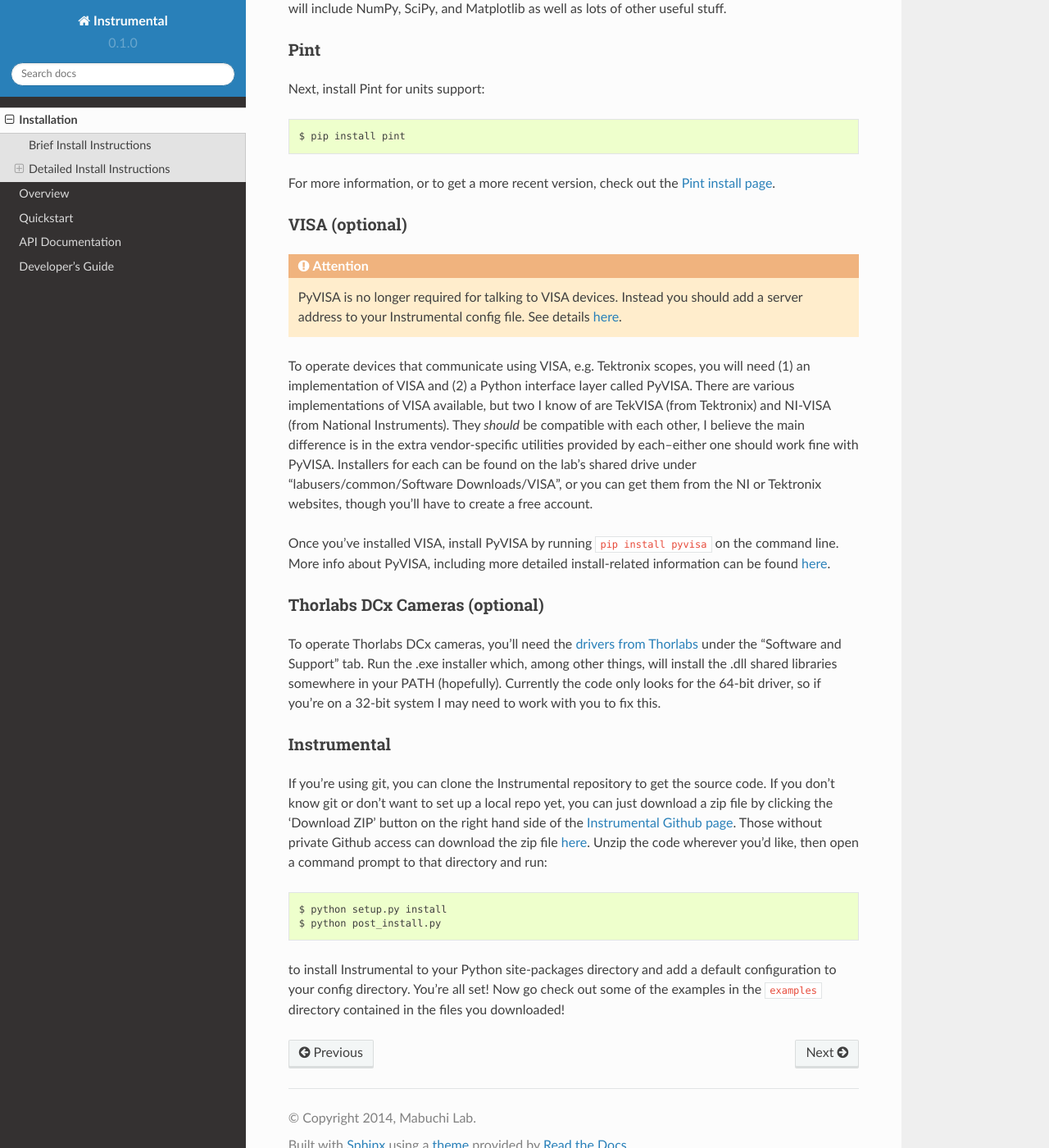
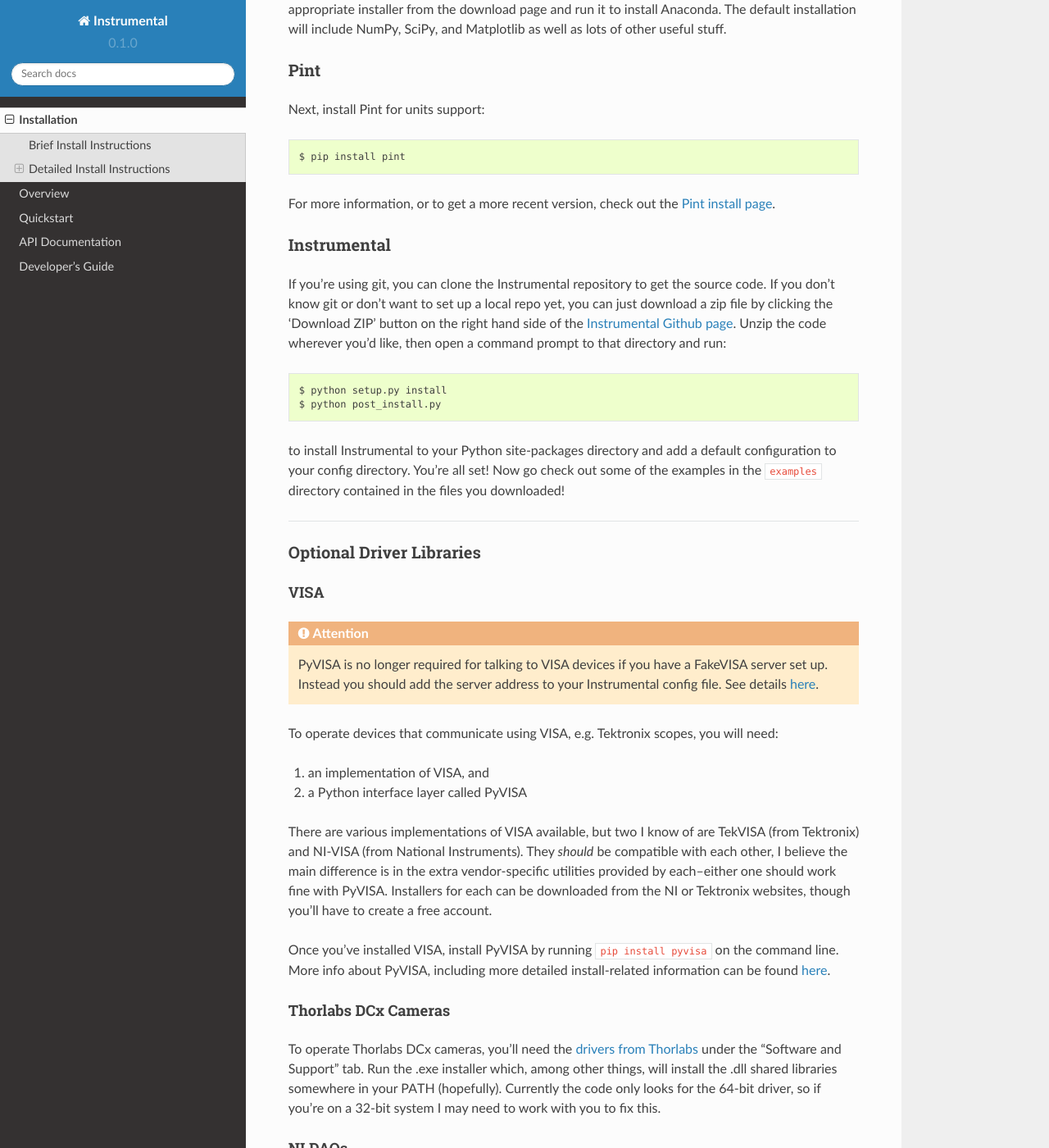
Before and after one commit to mabuchilab/Instrumental, a Sphinx documentation site: the page built from docs/install.rst, in a window 1280 px wide and 1400 px high, scrolled down 755 px. Shown: the whole window at 82% size. Built offline with Sphinx 7.4.7 and the Read the Docs theme 2.0.0, drawn with Linux system fonts in a browser that asks for light colours; formulas are drawn with MathJax 3; some of the changed text lies outside the part shown.

Commit message:
Improved install documentation

```diff
--- a/docs/install.rst
+++ b/docs/install.rst
@@ -4,17 +4,24 @@ Installation
 Brief Install Instructions
 --------------------------
 
-If you already have NumPy/SciPy/Matplotlib/pip installed, installing Instrumental is simple. First install Pint::
+If you already have NumPy/SciPy/Matplotlib/pip installed, installing
+Instrumental is simple. First install Pint::
 
     $ pip install pint
 
-Now download and extract a zip of Instrumental from the `Github page <https://github.com/mabuchilab/Instrumental>`_ or clone it using git. Now install::
+Now download and extract a zip of Instrumental from the `Github page
+<https://github.com/mabuchilab/Instrumental>`_ or clone it using git. Now
+install::
 
     $ cd /path/to/Instrumental
     $ python setup.py install
     $ python post_install.py
 
-``post_install.py`` installs a config file, so you only have to run it the first time you install Instrumental.
+``post_install.py`` installs a config file, so you only have to run it the
+first time you install Instrumental.
+
+
+------------------------------------------------------------------------------
 
 
 Detailed Install Instructions
@@ -22,7 +29,10 @@ Detailed Install Instructions
 
 Python Sci-Comp Stack
 ~~~~~~~~~~~~~~~~~~~~~
-To install the standard scientific computing stack, I recommend using `Anaconda <http://continuum.io/downloads>`_. Download the appropriate installer from the download page and run it to install Anaconda. The default installation will include NumPy, SciPy, and Matplotlib as well as lots of other useful stuff.
+To install the standard scientific computing stack, I recommend using `Anaconda
+<http://continuum.io/downloads>`_. Download the appropriate installer from the
+download page and run it to install Anaconda. The default installation will
+include NumPy, SciPy, and Matplotlib as well as lots of other useful stuff.
 
 Pint
 ~~~~
@@ -30,27 +40,75 @@ Next, install Pint for units support::
 
     $ pip install pint
 
-For more information, or to get a more recent version, check out the `Pint install page <https://pint.readthedocs.org/en/latest/getting.html>`_.
+For more information, or to get a more recent version, check out the `Pint
+install page <https://pint.readthedocs.org/en/latest/getting.html>`_.
 
-VISA (optional)
-~~~~~~~~~~~~~~~
-
-.. ATTENTION::
-    PyVISA is no longer required for talking to VISA devices. Instead you should add a server address to your Instrumental config file. See details :ref:`here <fake-visa>`.
-
-To operate devices that communicate using VISA, e.g. Tektronix scopes, you will need (1) an implementation of VISA and (2) a Python interface layer called PyVISA. There are various implementations of VISA available, but two I know of are TekVISA (from Tektronix) and NI-VISA (from National Instruments). They *should* be compatible with each other, I believe the main difference is in the extra vendor-specific utilities provided by each--either one should work fine with PyVISA. Installers for each can be found on the lab's shared drive under "labusers/common/Software Downloads/VISA", or you can get them from the NI or Tektronix websites, though you'll have to create a free account.
-
-Once you've installed VISA, install PyVISA by running ``pip install pyvisa`` on the command line. More info about PyVISA, including more detailed install-related information can be found `here <http://pyvisa.readthedocs.org/en/latest/>`_.
-
-Thorlabs DCx Cameras (optional)
-~~~~~~~~~~~~~~~~~~~~~~~~~~~~~~~
-To operate Thorlabs DCx cameras, you'll need the `drivers from Thorlabs <http://www.thorlabs.us/software_pages/ViewSoftwarePage.cfm?Code=DCx>`_ under the "Software and Support" tab. Run the .exe installer which, among other things, will install the .dll shared libraries somewhere in your PATH (hopefully). Currently the code only looks for the 64-bit driver, so if you're on a 32-bit system I may need to work with you to fix this.
 
 Instrumental
 ~~~~~~~~~~~~
-If you're using git, you can clone the Instrumental repository to get the source code. If you don't know git or don't want to set up a local repo yet, you can just download a zip file by clicking the 'Download ZIP' button on the right hand side of the `Instrumental Github page <https://github.com/mabuchilab/Instrumental>`_. Those without private Github access can download the zip file `here <http://stanford.edu/group/mabuchilab/files/Instrumental.zip>`_. Unzip the code wherever you'd like, then open a command prompt to that directory and run::
+If you're using git, you can clone the Instrumental repository to get the
+source code. If you don't know git or don't want to set up a local repo yet,
+you can just download a zip file by clicking the 'Download ZIP' button on the
+right hand side of the `Instrumental Github page
+<https://github.com/mabuchilab/Instrumental>`_.  Unzip the code wherever you'd
+like, then open a command prompt to that directory and run::
 
     $ python setup.py install
     $ python post_install.py
 
-to install Instrumental to your Python site-packages directory and add a default configuration to your config directory. You're all set! Now go check out some of the examples in the ``examples`` directory contained in the files you downloaded!
+to install Instrumental to your Python site-packages directory and add a
+default configuration to your config directory. You're all set! Now go check
+out some of the examples in the ``examples`` directory contained in the files
+you downloaded!
+
+------------------------------------------------------------------------------
+
+Optional Driver Libraries
+~~~~~~~~~~~~~~~~~~~~~~~~~
+
+VISA
+""""
+
+.. ATTENTION::
+    PyVISA is no longer required for talking to VISA devices if you have a
+    FakeVISA server set up. Instead you should add the server address to your
+    Instrumental config file. See details :ref:`here <fake-visa>`.
+
+To operate devices that communicate using VISA, e.g. Tektronix scopes, you will
+need::
+
+1. an implementation of VISA, and
+2. a Python interface layer called PyVISA
+
+There are various implementations of VISA available, but two I know of are
+TekVISA (from Tektronix) and NI-VISA (from National Instruments). They *should*
+be compatible with each other, I believe the main difference is in the extra
+vendor-specific utilities provided by each--either one should work fine with
+PyVISA. Installers for each can be downloaded from the NI or Tektronix
+websites, though you'll have to create a free account.
+
+Once you've installed VISA, install PyVISA by running ``pip install pyvisa`` on
+the command line. More info about PyVISA, including more detailed
+install-related information can be found `here
+<http://pyvisa.readthedocs.org/en/latest/>`_.
+
+
+Thorlabs DCx Cameras
+""""""""""""""""""""
+To operate Thorlabs DCx cameras, you'll need the `drivers from Thorlabs
+<http://www.thorlabs.us/software_pages/ViewSoftwarePage.cfm?Code=DCx>`_ under
+the "Software and Support" tab. Run the .exe installer which, among other
+things, will install the .dll shared libraries somewhere in your PATH
+(hopefully). Currently the code only looks for the 64-bit driver, so if you're
+on a 32-bit system I may need to work with you to fix this.
+
+
+NI DAQs
+"""""""
+Currently, NI-DAQmx support requires `PyDAQmx
+<https://pythonhosted.org/PyDAQmx/>`_. It can be installed via pip::
+
+    $ pip install PyDAQmx
+
+You will also need to have NI-DAQmx installed. You can find the installer
+on the `National Instruments website <http://www.ni.com>`_.
```
